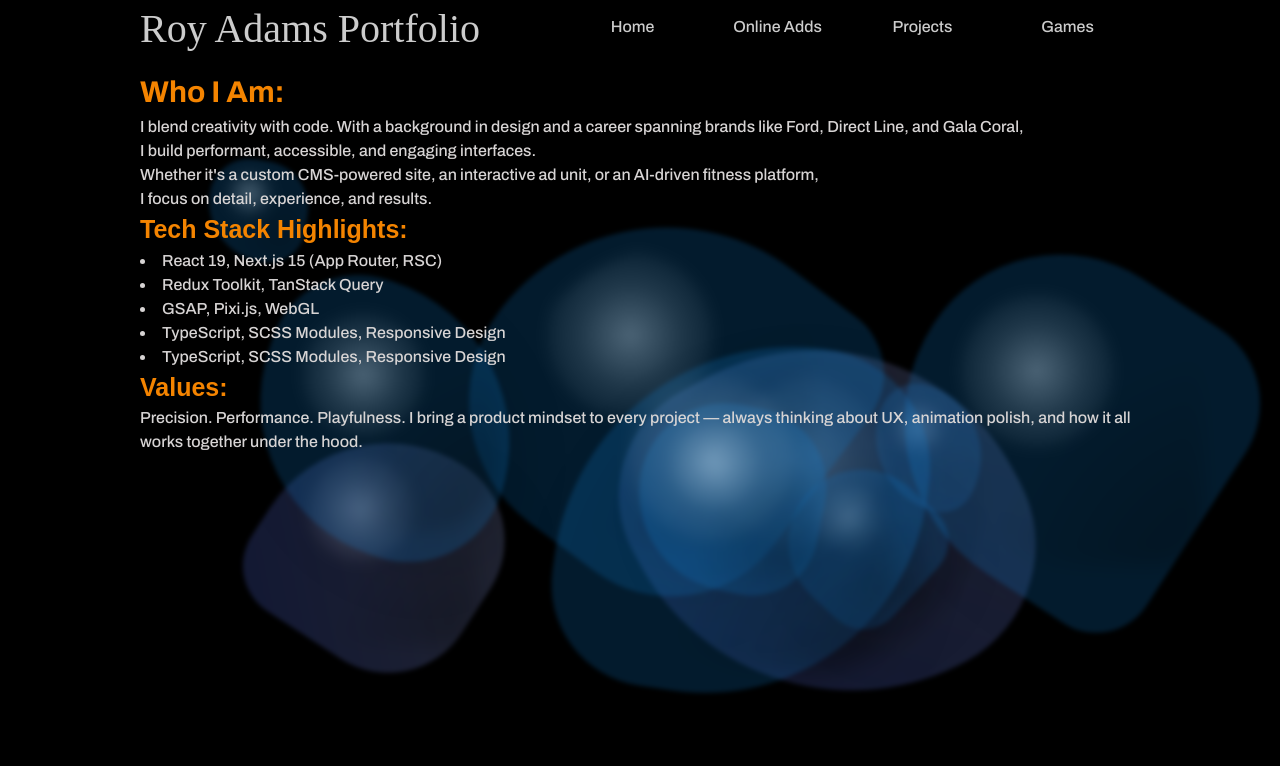
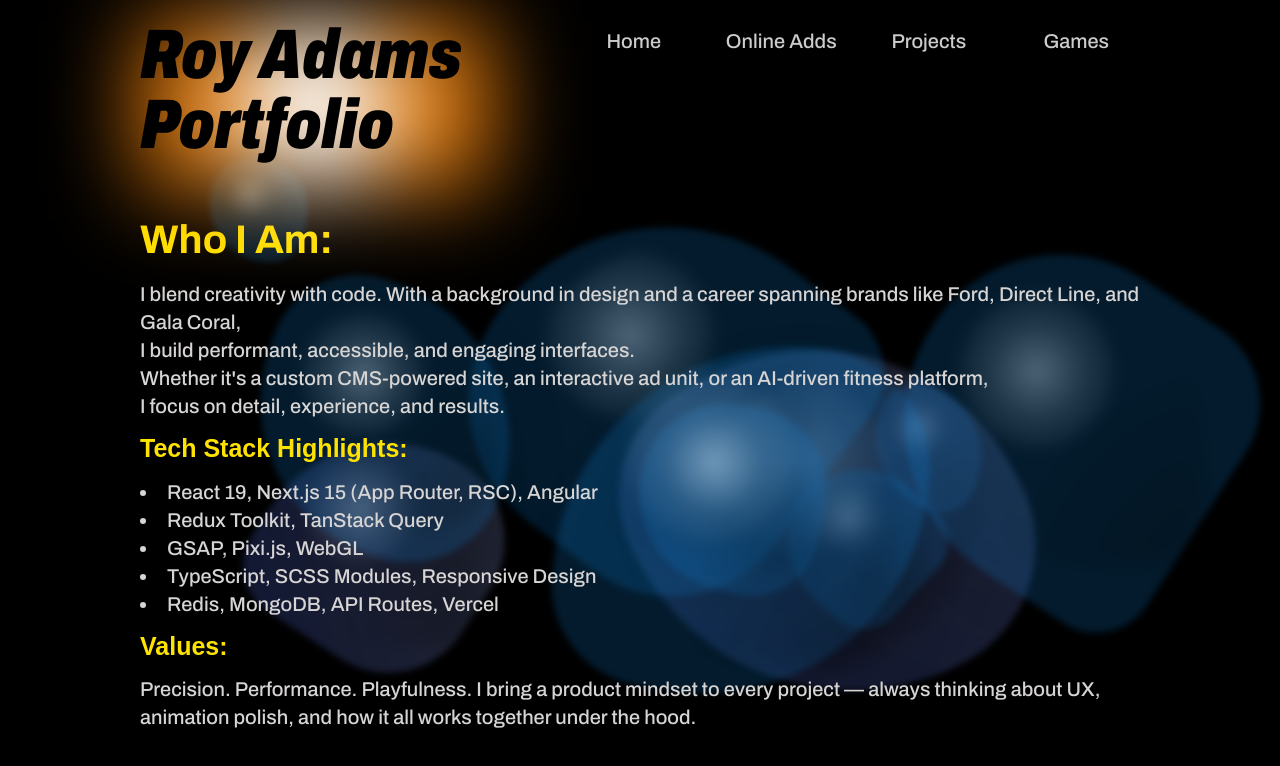
Before and after one commit to royadams72/royadams-nextjs, a Next.js app: page / in a window 1280 px wide. Shown: the top 766 px of the page. Built offline with nearby package versions, Linux system fonts and the light colour scheme.

Commit message:
hero page set up

```diff
--- a/components/Header.tsx
+++ b/components/Header.tsx
@@ -12,7 +12,8 @@ const Header = () => {
     <div data-header className={styles.nav}>
       <div className={styles.navBranding}>
         <Link className="nav-brand-main-link" href="/">
-          Roy Adams Portfolio
+          <span className={styles.navBrandingText}>Roy Adams Portfolio</span>
+          <span className={styles.navBrandingBG}></span>
         </Link>
       </div>
 
--- a/data/copy.json
+++ b/data/copy.json
@@ -16,11 +16,11 @@
     { "h2": "Tech Stack Highlights:" },
     {
       "ul": [
-        { "li": "React 19, Next.js 15 (App Router, RSC)" },
+        { "li": "React 19, Next.js 15 (App Router, RSC), Angular" },
         { "li": "Redux Toolkit, TanStack Query" },
         { "li": "GSAP, Pixi.js, WebGL" },
         { "li": "TypeScript, SCSS Modules, Responsive Design" },
-        { "li": "TypeScript, SCSS Modules, Responsive Design" }
+        { "li": "Redis, MongoDB, API Routes, Vercel" }
       ]
     },
     { "h2": "Values:" },
--- a/package.json
+++ b/package.json
@@ -3,7 +3,7 @@
   "version": "0.1.0",
   "private": true,
   "scripts": {
-    "dev": "next dev --turbopack",
+    "dev": "next dev",
     "build": "next build",
     "start": "next start",
     "lint": "next lint"
--- a/styles/abstracts/_maps.scss
+++ b/styles/abstracts/_maps.scss
@@ -15,7 +15,7 @@ $typography-scale: (
     line-height: 1.5,
   ),
   "lg": (
-    font-size: 1.8rem,
+    font-size: 2rem,
     line-height: 1.4,
   ),
   "xl": (
--- a/styles/abstracts/_variables.scss
+++ b/styles/abstracts/_variables.scss
@@ -1,6 +1,7 @@
 :root {
   --primary-colour: #000000;
-  --primary-font-colour: #f48400;
+  --primary-font-colour: #ffe300;
+  --secondary-font-colour: #1e69ff;
   --secondary-colour: #cccccc;
   --tertiary-colour: #8f8f8f;
   --white: #ffffff;
--- a/styles/base/_body.scss
+++ b/styles/base/_body.scss
@@ -23,4 +23,6 @@ main {
   margin: 0 auto;
   max-width: var(--app-width);
   min-height: 70vh;
+  padding-left: 10px;
+  padding-right: 10px;
 }
--- a/styles/base/_typography.scss
+++ b/styles/base/_typography.scss
@@ -1,29 +1,17 @@
 @use "../abstracts/mixins" as *;
 @use "../fonts/fonts" as *;
-
-.title {
-  @include typography(
-    "xxl",
-    var(--primary-font-colour),
-    ("Archivo-BlackItalic", sans-serif),
-    normal
-  );
-
-  @include breakpoint("md") {
-    @include font-size("xxxl");
-  }
-}
 
 h1 {
   @include typography(
     "xl",
     var(--primary-font-colour),
     ("Archivo-Bold", sans-serif),
-    normal
+    normal,
+    1rem 0
   );
 
   @include breakpoint("md") {
-    @include font-size("xxl");
+    @include font-size("xxxl");
   }
 }
 
@@ -33,13 +21,15 @@ h3 {
     "lg",
     var(--primary-font-colour),
     ("BebasNeue", sans-serif),
-    bold
+    bold,
+    1rem 0
   );
 
   @include breakpoint("md") {
     @include font-size("xl");
   }
 }
+
 h4 {
   @include typography(
     "xl",
@@ -49,22 +39,12 @@ h4 {
   );
 }
 
-p {
+p,
+li {
   margin: 0 0 1.2rem;
 
   @include typography(
-    "md",
-    var(--app-body-font-color),
-    ("Archivo-Medium", sans-serif),
-    normal
-  );
-}
-
-li {
-  margin-bottom: 0.5rem;
-
-  @include typography(
-    "md",
+    "lg",
     var(--app-body-font-color),
     ("Archivo-Medium", sans-serif),
     normal
--- a/styles/components/_background.module.scss
+++ b/styles/components/_background.module.scss
@@ -5,5 +5,5 @@
   height: 100dvh;
   pointer-events: none; /* so it never eats clicks */
   z-index: 0;
-  filter: blur(2px);
+  filter: blur(3px);
 }
--- a/styles/components/_header.module.scss
+++ b/styles/components/_header.module.scss
@@ -1,5 +1,7 @@
 // header {
+// @use "../base/typography" as *;
 @use "../base/common" as *;
+@use "../abstracts/mixins" as *;
 
 .mainContainer {
   position: relative;
@@ -13,11 +15,17 @@
 }
 
 .nav {
+  @include breakpoint("md") {
+    grid-template-columns: 40% 1fr;
+    grid-template-rows: unset;
+  }
+
   display: grid;
-  grid-template-columns: 40rem 1fr;
+  grid-template-rows: 1fr 2rem;
+  grid-template-columns: unset;
   gap: 1rem;
+  margin: 2rem auto 2rem auto;
   max-width: var(--app-width);
-  margin-inline: auto;
   justify-content: center;
   position: sticky;
   top: 0;
@@ -25,26 +33,89 @@
   right: 0;
   z-index: 9999;
 
-  &Branding,
   &Links {
     a {
       @include link;
+      @include breakpoint("md", "max") {
+        color: var(--primary-colour);
+        &:hover {
+          color: #ffffff;
+        }
+      }
+    }
+    @include breakpoint("md", "max") {
+      padding-left: 0;
+      margin-top: 0;
+    }
+
+    li {
+      line-height: 1.1;
+    }
+
+    display: grid;
+    font-size: 2.1rem;
+    grid-template-columns: repeat(auto-fit, minmax(5rem, 1fr));
+    gap: 0;
+    justify-content: center;
+    list-style-type: none;
+    margin-top: 1rem;
+    padding-left: 1rem;
+    text-align: center;
+    width: 100%;
+    z-index: 200;
+  }
+
+  &Branding {
+    a {
+      @include typography(
+        "title-md",
+        var(--primary-colour),
+        ("Archivo-BlackItalic", sans-serif),
+        normal
+      );
+
+      @include breakpoint("md") {
+        @include font-size("title-lrg");
+      }
+      text-decoration: none;
     }
   }
 
-  &Branding {
-    font-size: 4rem;
+  &BrandingText {
+    @include breakpoint("sm", "max") {
+      @include font-size("xxxl");
+    }
+    @include breakpoint("md") {
+      text-shadow: none;
+    }
+
+    line-height: 1;
+    position: relative;
+    text-shadow: -1px -1px 0 #fff, 1px -1px 0 #fff, -1px 1px 0 #fff,
+      1px 1px 0 #fff;
+    z-index: 1;
   }
 
-  &Links {
-    @include link;
-    font-size: 2.1rem;
-    display: grid;
-    grid-template-columns: repeat(auto-fit, minmax(10rem, 1fr));
-    gap: 0;
-    list-style-type: none;
-    margin-top: 1rem;
-    padding-left: 1rem;
-    justify-content: center;
+  &BrandingBG {
+    @include breakpoint("md") {
+      right: 20%;
+      width: 35%;
+    }
+
+    position: absolute;
+    inset: 0;
+    width: 100%;
+    text-align: left;
+    background: radial-gradient(
+      circle,
+      rgb(255, 255, 255) 40%,
+      rgb(255, 137, 11) 30%,
+      rgba(254, 233, 0, 0.883) 40%,
+      rgb(255, 255, 255) 20%,
+      rgba(255, 137, 11, 0.883) 40%
+    );
+
+    filter: blur(45px);
+    z-index: 0;
   }
 }
```
